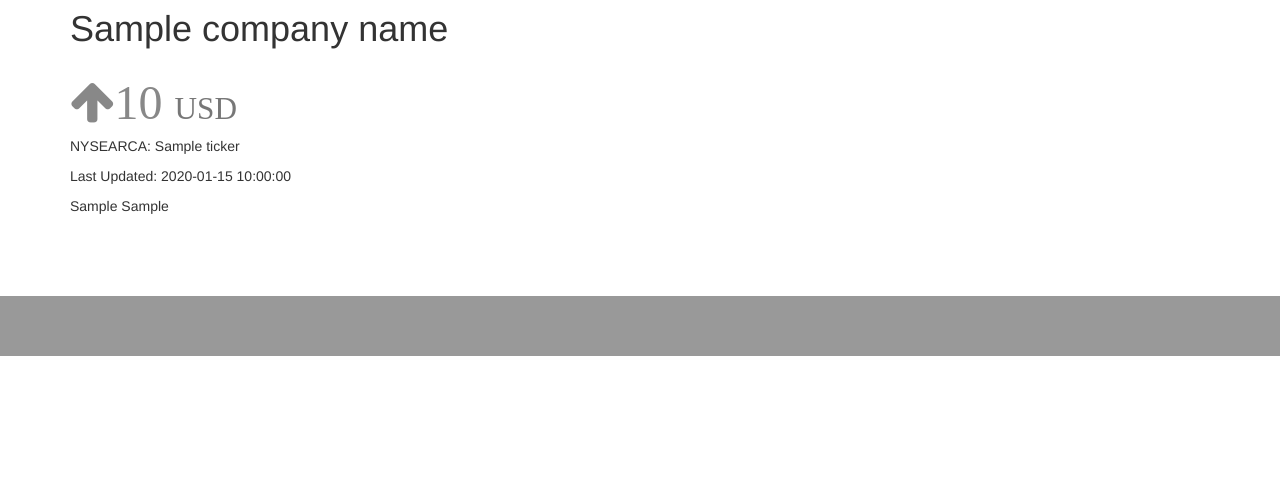
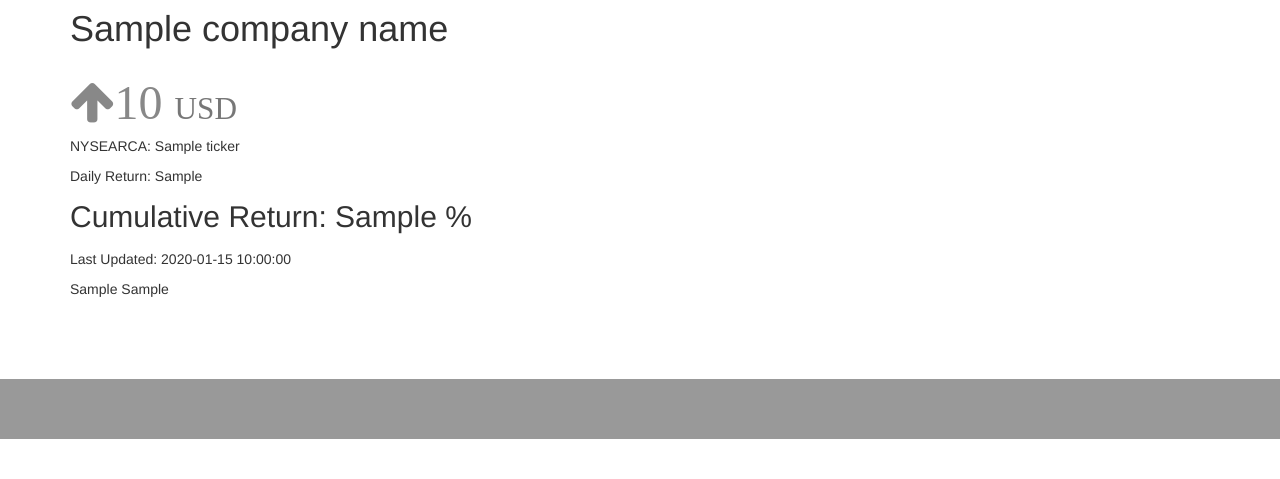
Before and after one commit to s777610/stock-etf-investment-full-stack, a Flask app: template src/templates/plot_stock.html in a window 1280 px wide. Shown: the part 239-718 px from the top of the page. Run offline with Flask 2, Linux system fonts and the light colour scheme; the template is opened without the code that fills it: most values are stand-ins (such as "Sample title", 1, 10 or a date in 2020); some libraries are stand-ins or nearby versions.

Commit message:
add cumulative return on plot html

```diff
--- a/src/app.py
+++ b/src/app.py
@@ -6,13 +6,13 @@ from src.models.security import Security
 app = Flask(__name__)
 
 
-@app.route('/plot/<string:ticker>/<string:name>')
-def plot_security(name, ticker):
+@app.route('/plot/<string:ticker>/<string:name>/<string:daily_return>/<string:cum_return>')
+def plot_security(name, ticker, daily_return, cum_return):
     company_name, script1, div1, cdn_css, cdn_js, current_price, name_color, today_status, last_updated = create_plot(name, ticker)
     return render_template("plot_stock.html", script1=script1, div1=div1, cdn_css=cdn_css,
                            cdn_js=cdn_js, current_price=current_price, name_color=name_color,
                            company_name=company_name, ticker=ticker, today_status=today_status,
-                           last_updated=last_updated)
+                           last_updated=last_updated, daily_return=daily_return, cum_return=cum_return)
 
 @app.route('/')
 def home():
@@ -40,4 +40,4 @@ def stock():
 
 
 if __name__ == "__main__":
-    app.run(debug=True, port=4883)
+    app.run(debug=True, port=4881)
--- a/src/models/security.py
+++ b/src/models/security.py
@@ -43,6 +43,6 @@ class Security(object):
         self.today_status = df.iloc[-1]["Status"]
 
         # daily return
-        self.daily_return = df['Close'].pct_change(1)
+        self.daily_return = (df['Close'].pct_change(1)[-1]).round(3)
         # cumulative return
         self.cum_return = (((df.iloc[-1]['Close'] / self.trade_price) - 1) * 100).round(2)
--- a/src/templates/eft.html
+++ b/src/templates/eft.html
@@ -28,7 +28,7 @@
               {% for security in securitys %}
               <tr>
                   <td>{{ security.ticker}}</td>
-                  <td><a href="{{ url_for('plot_security', name=security.name, ticker=security.ticker) }}">Click here</a></td>
+                  <td><a href="{{ url_for('plot_security', name=security.name, ticker=security.ticker, daily_return=security.daily_return, cum_return=security.cum_return) }}">Click here</a></td>
                   <td>{{ security.name}}</td>
                   <td>{{ security.open}}</td>
                   <td>{{ security.close}}</td>
--- a/src/templates/plot_stock.html
+++ b/src/templates/plot_stock.html
@@ -13,6 +13,12 @@
             <h1 class="fa fa-arrow-down" style="color: {{name_color}};font-size:48px">{{ current_price }} <small>USD</small></h1>
         {% endif %}
         <p>NYSEARCA: {{ ticker }}</p>
+
+
+        <p>Daily Return: {{ daily_return }}</p>
+
+        <p style="font-size: 30px">Cumulative Return: {{ cum_return }} %</p>
+
         <p>Last Updated: {{ last_updated }}</p>
     </div>
 <div class="plot">
--- a/src/templates/stock.html
+++ b/src/templates/stock.html
@@ -27,7 +27,7 @@
               {% for security in securitys %}
               <tr>
                   <td>{{ security.ticker}}</td>
-                  <td><a href="{{ url_for('plot_security', name=security.name, ticker=security.ticker) }}">Click here</a></td>
+                  <td><a href="{{ url_for('plot_security', name=security.name, ticker=security.ticker, daily_return=security.daily_return, cum_return=security.cum_return) }}">Click here</a></td>
                   <td>{{ security.name}}</td>
                   <td>{{ security.open}}</td>
                   <td>{{ security.close}}</td>
```
